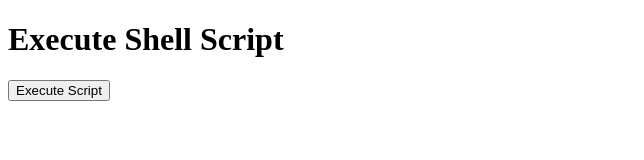
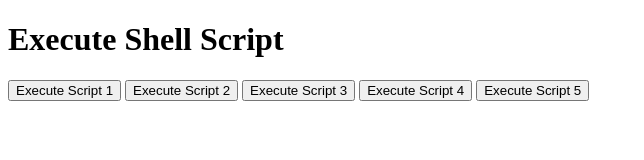
Before and after one commit to mi8ke/bash_button, a plain HTML site: page public/index.html in a window 1280 px wide. Shown: the whole page, without its empty margins (0-644 px from the left). Drawn offline with Linux system fonts and the light colour scheme.

Commit message:
複数のボタンを作成

```diff
--- a/public/index.html
+++ b/public/index.html
@@ -7,11 +7,15 @@
 </head>
 <body>
   <h1>Execute Shell Script</h1>
-  <button onclick="executeScript()">Execute Script</button>
+  <button onclick="executeScript(1)">Execute Script 1</button>
+  <button onclick="executeScript(2)">Execute Script 2</button>
+  <button onclick="executeScript(3)">Execute Script 3</button>
+  <button onclick="executeScript(4)">Execute Script 4</button>
+  <button onclick="executeScript(5)">Execute Script 5</button>
 
   <script>
-    function executeScript() {
-      fetch('/execute-script')
+    function executeScript(scriptNumber) {
+      fetch(`/execute-script?script=${scriptNumber}`)
         .then(response => response.text())
         .then(result => {
           console.log(result);
```
Also changed, not shown: server.js (+5 -5 lines), README.md (added), 4 other files.
